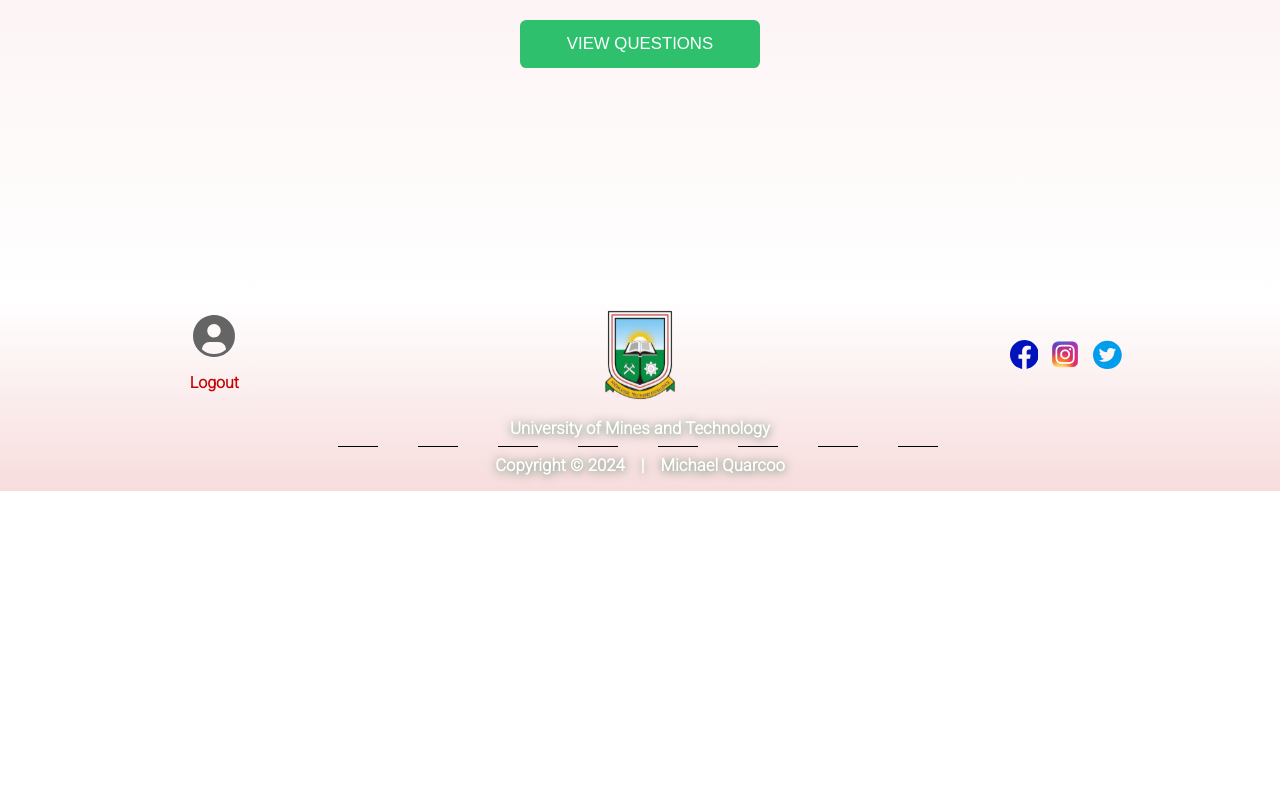
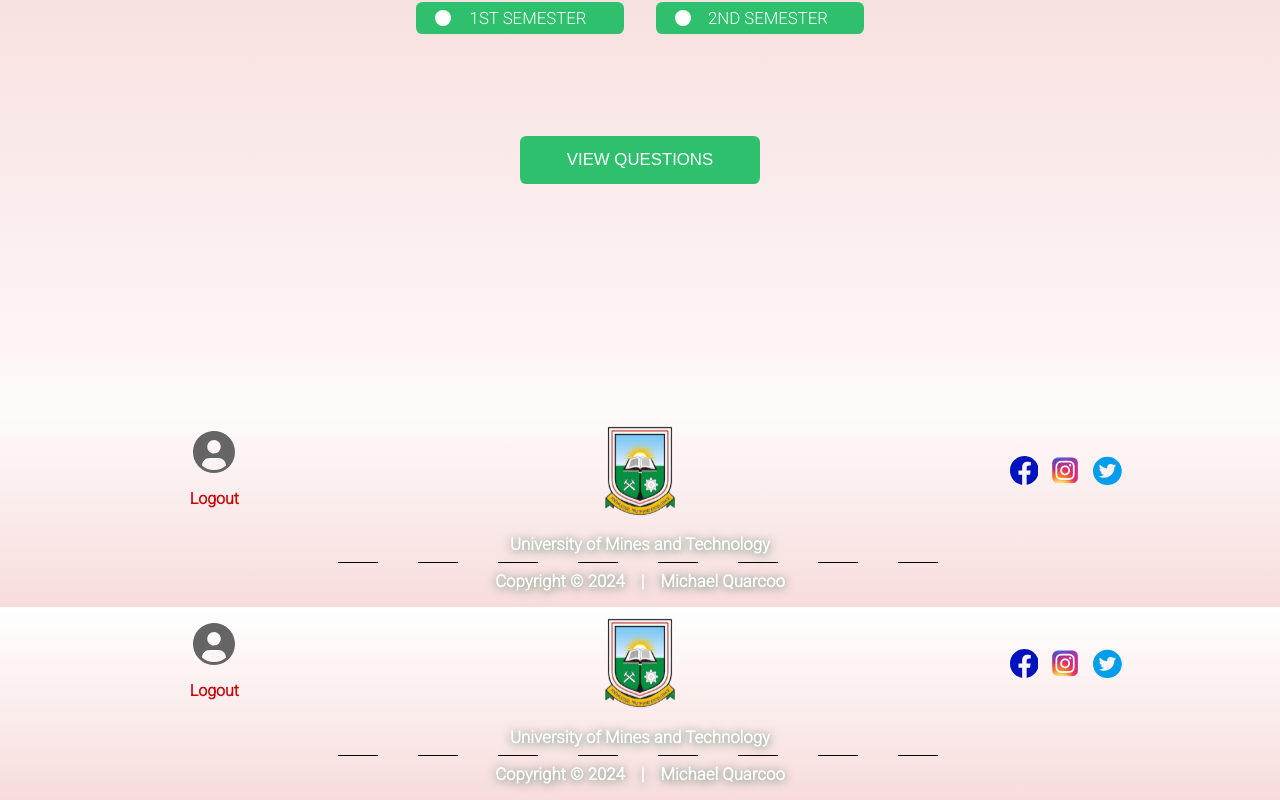
Before and after one commit to Quarcoo-arc/umat_past_questions, a React (Create React App) app: page /user-dashboard in a window 1280 px wide. Shown: the part 875-1675 px from the top of the page. Before the commit the page ends 1366 px from the top, so only its background shows below. Built offline with nearby package versions, Linux system fonts and the light colour scheme; no server answers; sample sign-in values are in the browser's storage; a web font is replaced by a local one.

Commit message:
Add layout component to private route

```diff
--- a/src/routes/PrivateRoute.jsx
+++ b/src/routes/PrivateRoute.jsx
@@ -1,6 +1,7 @@
 import { Navigate, Outlet } from "react-router-dom";
 import { useAuthStatus } from "../hooks/useAuthStatus";
 import { Spinner } from "../components/index";
+import { Layout } from "../HOC";
 
 const PrivateRoute = () => {
   const { loggedIn, checkingStatus } = useAuthStatus();
@@ -9,7 +10,13 @@ const PrivateRoute = () => {
     return <Spinner />;
   }
 
-  return loggedIn ? <Outlet /> : <Navigate to="/sign-in" />;
+  return loggedIn ? (
+    <Layout>
+      <Outlet />
+    </Layout>
+  ) : (
+    <Navigate to="/sign-in" />
+  );
 };
 
 export default PrivateRoute;
```
